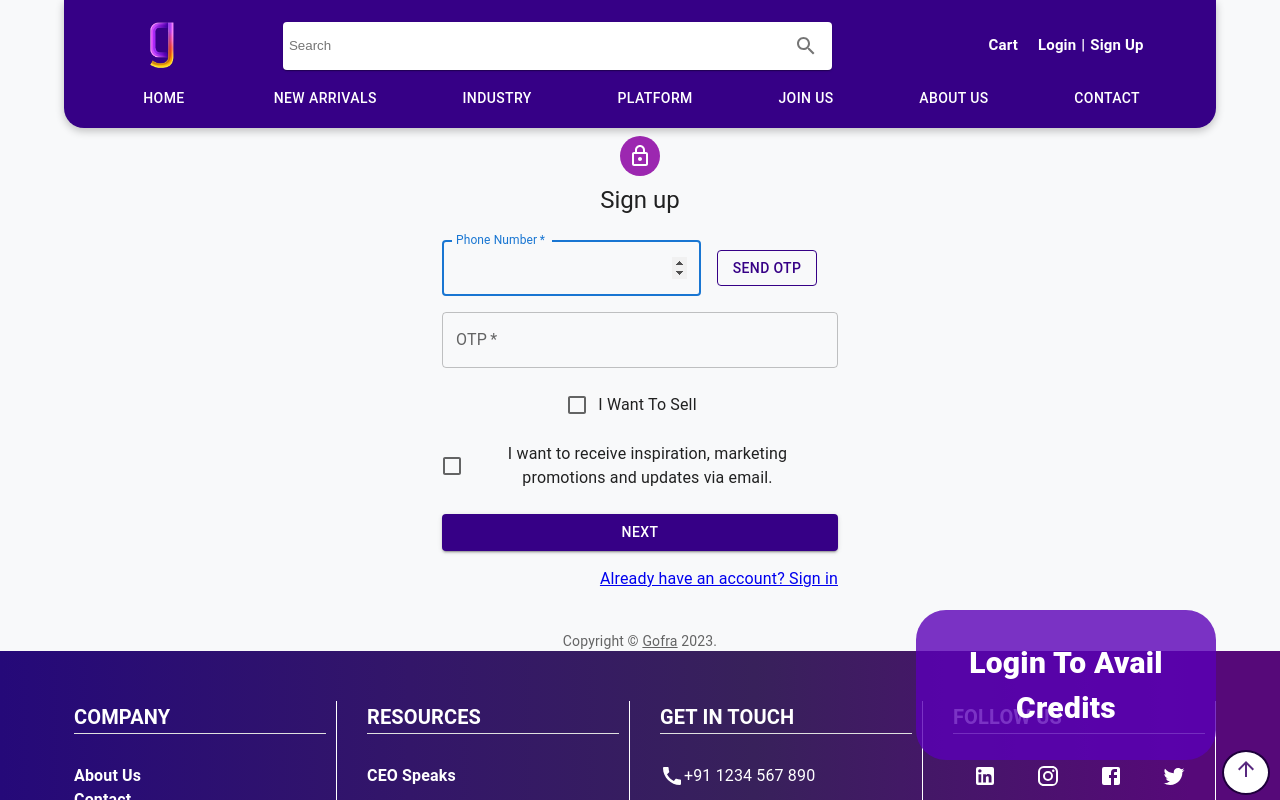
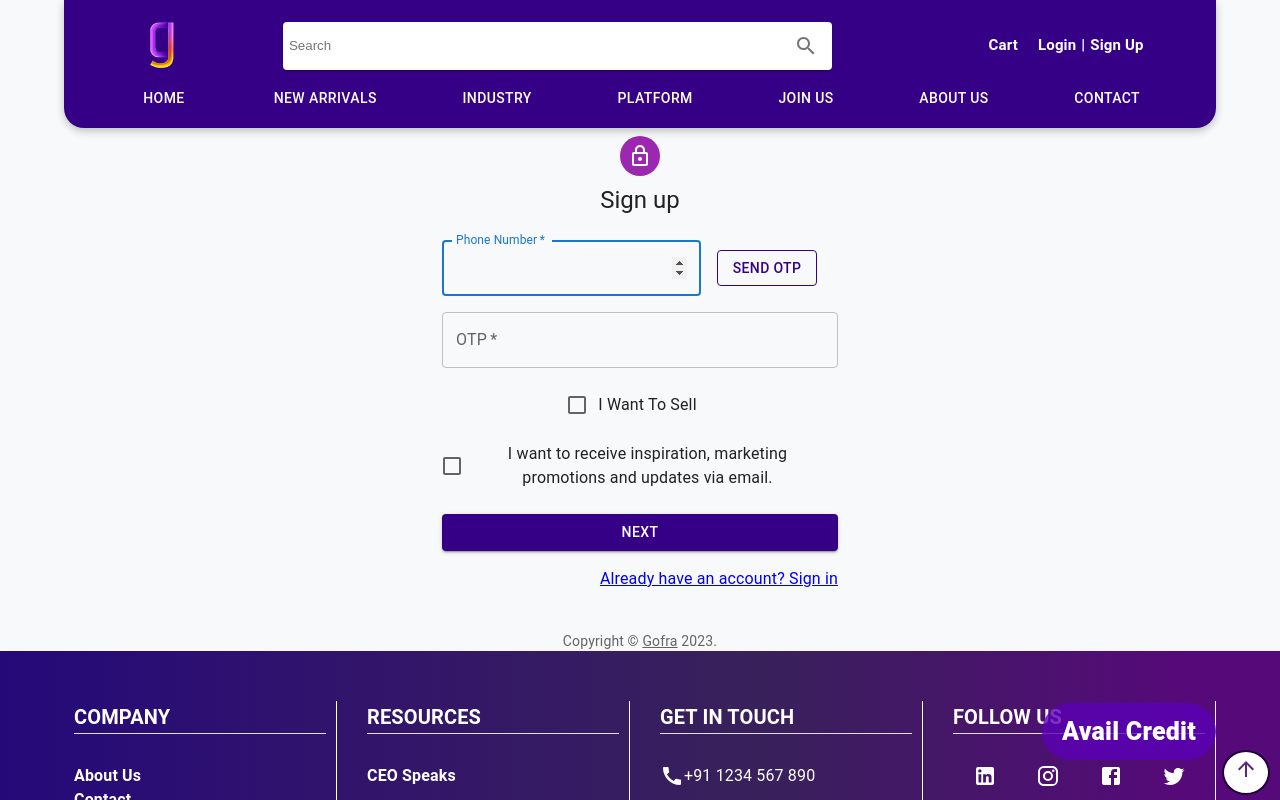
Before and after one commit to ishanyadav13290/new-internship-folder, a React (Create React App) app: page /signup in a window 1280 px wide. Shown: the top 800 px of the page. Built offline with nearby package versions, Linux system fonts and the light colour scheme; what lord-icon-element would draw is missing.

Commit message:
suppliers page edited

```diff
--- a/src/components/AlertPopUp/Alert.jsx
+++ b/src/components/AlertPopUp/Alert.jsx
@@ -4,7 +4,7 @@ import { motion } from "framer-motion";
 export default function useAlert() {
     const [bgColor, setBgColor] = useState("");
     const [text, setText] = useState("");
-    const [isVisible, setIsVisible] = useState(false);
+    const [isVisible, setIsVisible] = useState(true);
 
     function trigger(color, words) {
         setBgColor(color);
@@ -23,7 +23,7 @@ export default function useAlert() {
                 zIndex={100}
                 height={"60px"}
                 position={"fixed"}
-                top={"0"}
+                top={"10px"}
                 left={"calc( 50% - 150px )"}
             >
                 <motion.div
@@ -33,9 +33,11 @@ export default function useAlert() {
                         height: "100%",
                         transition: "opacity 1s linear",
                         opacity: isVisible ? 1 : 0,
-                        padding:"20px",
                         borderRadius:"20px",
-                        fontWeight:"900"
+                        fontWeight:"900",
+                        display:"flex",
+                        alignItems:"center",
+                        justifyContent:"center"
                     }}
                     animate={{ opacity: isVisible ? 1 : 0 }}
                 >
--- /dev/null
+++ b/src/components/Gofra/Others/Suppliers/SupplierCards.jsx
@@ -0,0 +1,12 @@
+import { Typography } from "@mui/material";
+import { Box } from "@mui/system";
+
+export default function SupplierCards({img, title}){
+    return <Box boxShadow={"rgba(0, 0, 0, 0.02) 0px 1px 3px 0px, rgba(27, 31, 35, 0.15) 0px 0px 0px 1px"} borderRadius={"10px"} padding={"20px"}>
+    <Box height={"140px"}>
+        <img style={{height:"100%"}} src={img} alt="cards" />
+    </Box>
+    <br />
+    <Typography variant="body1" fontWeight={700}>{title}</Typography>
+</Box>
+}
--- a/src/components/Gofra/Others/Suppliers/suppliers.jsx
+++ b/src/components/Gofra/Others/Suppliers/suppliers.jsx
@@ -1,9 +1,20 @@
 import { Typography } from "@mui/material";
 import { Box } from "@mui/system";
 import { lb } from "../../../Static/theme";
+import SupplierCards from "./SupplierCards";
 
 export default function Suppliers(){
     return <Box>
+        <Box width={"60%"} m={"auto"}>
         <Typography color={lb} variant={"h4"} fontWeight={700}>Partner With Us</Typography>
+        <br />
+        <Typography variant="body1" fontSize={"20px"}>Acquire more business and increase exposure to Gofra’s customer network and receive requests for quotation within your specified locations</Typography>
+        </Box>
+        <br />
+        <Box padding={"10px"} display={"flex"} justifyContent={"space-evenly"}>
+        <SupplierCards img={"https://cdn.pixabay.com/photo/2017/08/30/07/56/money-2696229_960_720.jpg"} title={"Advance Payments"} />
+        <SupplierCards img={"https://cdn.pixabay.com/photo/2016/07/12/09/31/package-1511683_960_720.jpg"} title={"High Order Volume"} />
+        <SupplierCards img={"https://cdn.pixabay.com/photo/2016/12/19/10/16/hands-1917895_960_720.png"} title={"Bigger Client Base"} />
+        </Box>
     </Box>
 }
--- a/src/components/LoginAlertPopUp/LoginAlertPopUp.jsx
+++ b/src/components/LoginAlertPopUp/LoginAlertPopUp.jsx
@@ -1,12 +1,15 @@
 import { Typography } from "@mui/material";
 import { Box } from "@mui/system";
+import { NavLink } from "react-router-dom";
 
 
 
 export default function LoginAlertPopUp({isAuth}){
     return (
-        <Box position={"fixed"} bottom={"5%"} right={"5%"} color={"white"} display={isAuth?"none":"flex"} borderRadius={"30px"} width={"300px"} height={"150px"} justifyContent={"center"} padding={"20px"} zIndex={999} bgcolor={"rgba(91, 0, 183, 0.8)"} alignItems={"center"}>
-            <Typography fontSize={"30px"} fontWeight={"900"}>Login To Avail Credits</Typography>
+        <NavLink to={"/supplyChain"}>
+            <Box position={"fixed"} bottom={"5%"} right={"5%"} color={"white"} display={isAuth?"none":"flex"} borderRadius={"30px"}  justifyContent={"center"} padding={"10px 20px"} zIndex={999} bgcolor={"rgba(91, 0, 183, 0.8)"} alignItems={"center"}>
+            <Typography fontSize={"25px"} fontWeight={"900"}>Avail Credit</Typography>
         </Box>
+        </NavLink>
     )
 }
```
